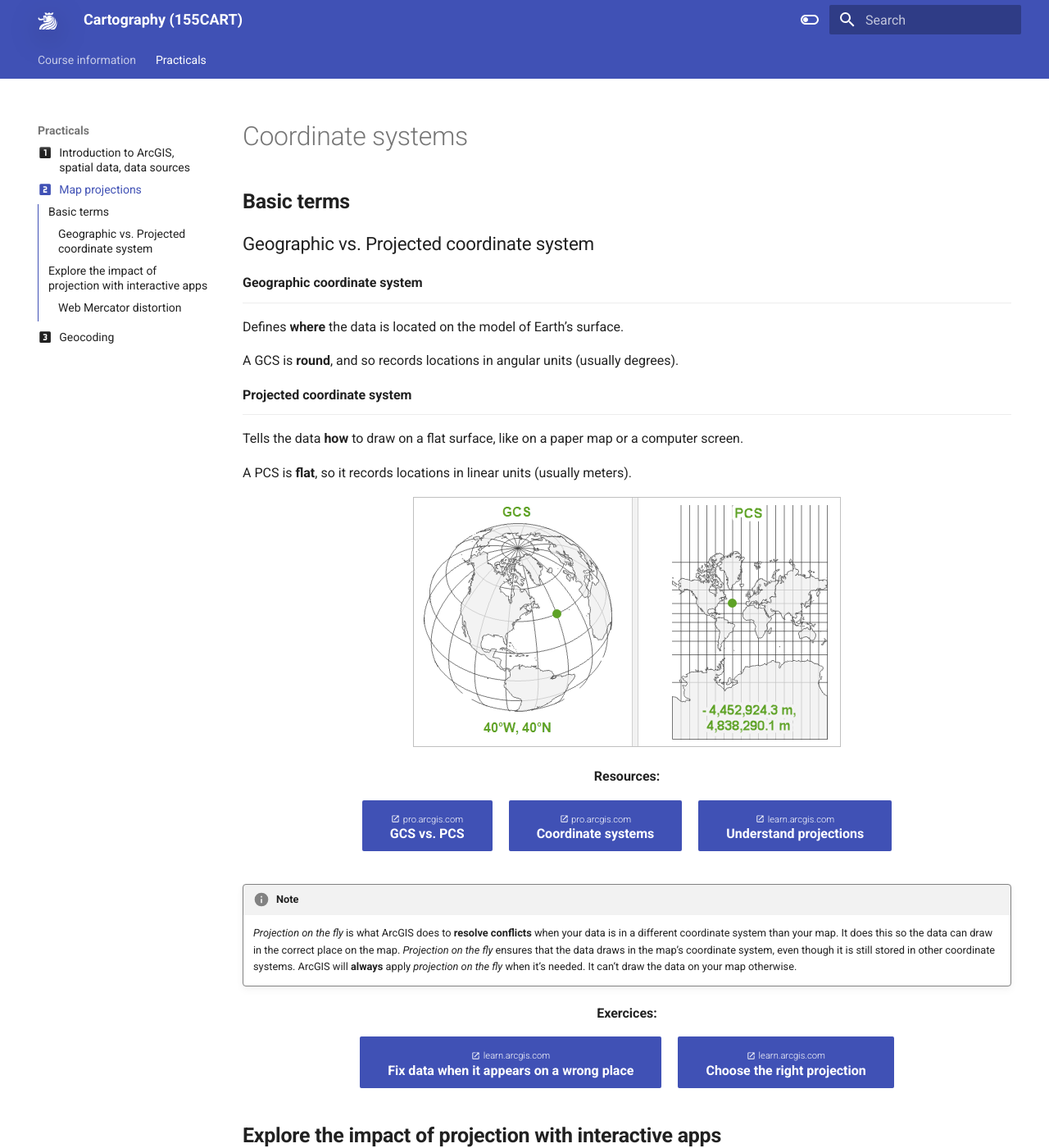
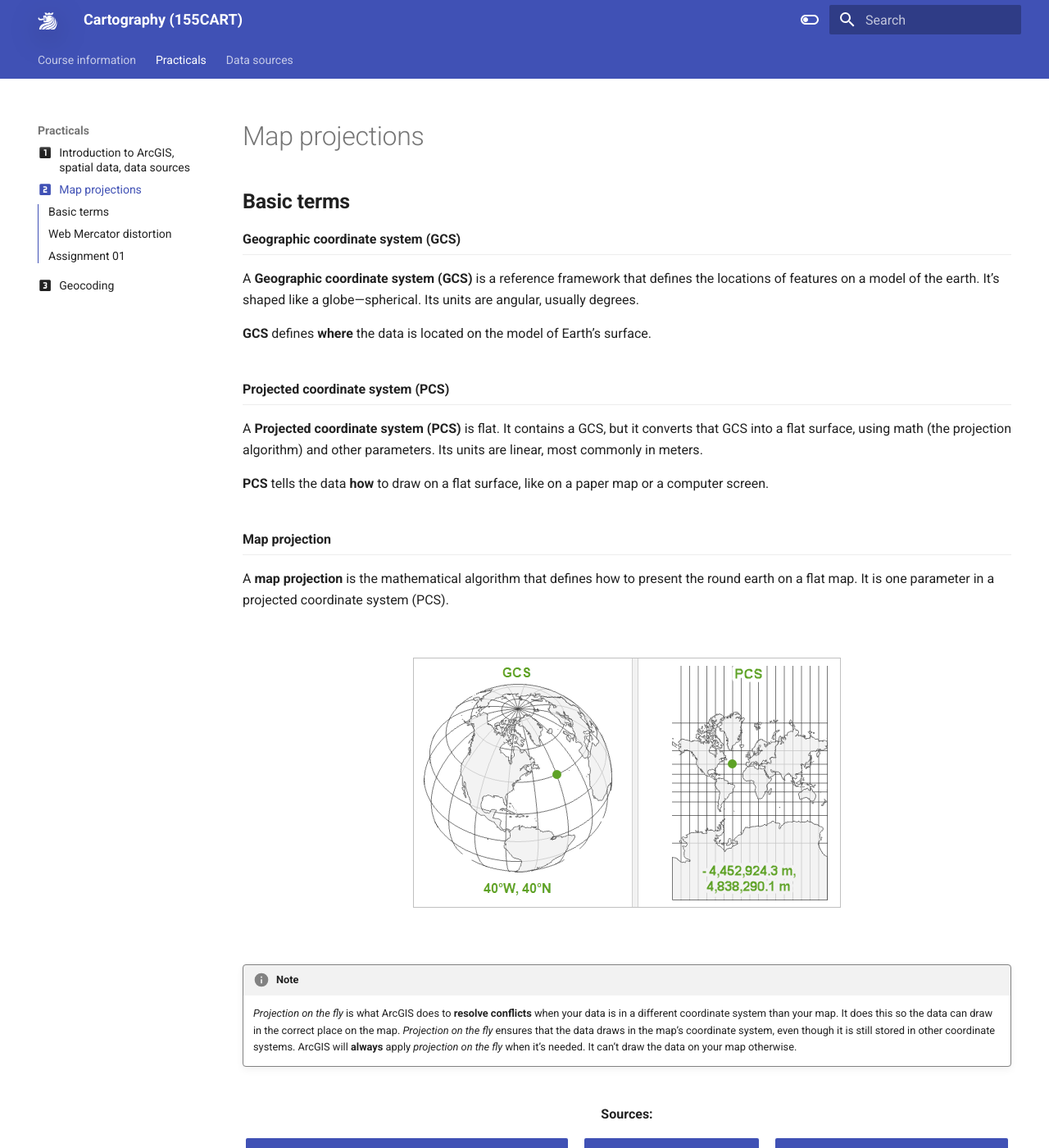
Before and after one commit to k155cvut/cart, an MkDocs documentation site: the page built from docs/practicals/MapProjections.md, in a window 1280 px wide and 1400 px high. Shown: the whole window at 82% size. Built offline with MkDocs 1.6.1 and Material for MkDocs 9.7.7, drawn with Linux system fonts in a browser that asks for light colours; some of the changed text lies outside the part shown.

Commit message:
MapProjection and DataSources edit

```diff
--- a/docs/practicals/MapProjections.md
+++ b/docs/practicals/MapProjections.md
@@ -3,52 +3,57 @@ icon: material/numeric-2-box
 title: Practical 2
 ---
 
-# Coordinate systems
+# Map projections
 
 ## Basic terms
 
-### Geographic vs. Projected coordinate system
-
 <div class="grid_container">
   <div class="grid_item" style="flex:1 1 300px;">
-    <strong>Geographic coordinate system</strong>
-    <hr style="margin:10px 0 !important;">
-    <p>Defines <strong>where</strong> the data is located on the model of Earth’s surface.</p>
-    <p>A GCS is <strong>round</strong>, and so records locations in angular units (usually degrees).</p>
+    <strong>Geographic coordinate system (GCS)</strong>
+    <hr style="margin:5px 0 !important;">
+    <p> A <strong>Geographic coordinate system (GCS)</strong> is a reference framework that defines the locations of features on a model of the earth. It’s shaped like a globe—spherical. Its units are angular, usually degrees. </p>
+    <p><strong>GCS</strong> defines <strong>where</strong> the data is located on the model of Earth’s surface.</p>
   </div>
+  <br>
   <div class="grid_item" style="flex:1 1 300px;">
-    <strong>Projected coordinate system</strong>
-    <hr style="margin:10px 0 !important;">
-    <p>Tells the data <strong>how</strong> to draw on a flat surface, like on a paper map or a computer screen.</p>
-    <p>A PCS is <strong>flat</strong>, so it records locations in linear units (usually meters).</p>
+    <strong>Projected coordinate system (PCS)</strong>
+    <hr style="margin:5px 0 !important;">
+    <p> A <strong>Projected coordinate system (PCS)</strong> is flat. It contains a GCS, but it converts that GCS into a flat surface, using math (the projection algorithm) and other parameters. Its units are linear, most commonly in meters.</p>
+    <p><strong>PCS</strong> tells the data <strong>how</strong> to draw on a flat surface, like on a paper map or a computer screen.</p>
+  </div>
+  <br>
+  <div class="grid_item" style="flex:1 1 300px;">
+    <strong>Map projection</strong>
+    <hr style="margin:5px 0 !important;">
+    <p> A <strong>map projection</strong> is the mathematical algorithm that defines how to present the round earth on a flat map. It is one parameter in a projected coordinate system (PCS).</p>
   </div>
 </div>
+ <br>
 
 ![](../assets/cviceni2/CS.png){ .no-filter .off-glb}
 {: align=center}
 
-**Resources:**
-{: align=center }
-
-[<span>pro.arcgis.com</span><br>GCS vs. PCS](https://www.esri.com/arcgis-blog/products/arcgis-pro/mapping/gcs_vs_pcs/){ .md-button .md-button--primary .server_name .external_link_icon_small target="\_blank"}
-[<span>pro.arcgis.com</span><br>Coordinate systems](https://www.esri.com/arcgis-blog/products/arcgis-pro/mapping/coordinate-systems-difference/){ .md-button .md-button--primary .server_name .external_link_icon_small target="\_blank"}
-[<span>learn.arcgis.com</span><br>Understand projections](https://learn.arcgis.com/en/projects/choose-the-right-projection/#understand-projections){ .md-button .md-button--primary .server_name .external_link_icon_small target="\_blank"}
-{: .button_array}
-
+<br>
 !!! note-grey "Note"
 
     *Projection on the fly* is what ArcGIS does to **resolve conflicts** when your data is in a different coordinate system than your map. It does this so the data can draw in the correct place on the map. *Projection on the fly* ensures that the data draws in the map’s coordinate system, even though it is still stored in other coordinate systems. ArcGIS will **always** apply *projection on the fly* when it’s needed. It can’t draw the data on your map otherwise.
+<br>
+**Sources:**
+{: align=center }
 
-**Exercices:**
+[<span>pro.arcgis.com</span><br>Geographic vs Projected Coordinate Systems](https://www.esri.com/arcgis-blog/products/arcgis-pro/mapping/gcs_vs_pcs/){ .md-button .md-button--primary .server_name .external_link_icon_small target="\_blank"}
+[<span>pro.arcgis.com</span><br>Coordinate Systems](https://www.esri.com/arcgis-blog/products/arcgis-pro/mapping/coordinate-systems-difference/){ .md-button .md-button--primary .server_name .external_link_icon_small target="\_blank"}
+[<span>learn.arcgis.com</span><br>Map projections in ArcGIS Pro](https://storymaps.arcgis.com/stories/ea0519db9c184d7e84387924c84b703f){ .md-button .md-button--primary .server_name .external_link_icon_small target="\_blank"}
+{: .button_array}
+
+**Learn more:**
 {: align=center }
 
 [<span>learn.arcgis.com</span><br>Fix data when it appears on a wrong place](https://learn.arcgis.com/en/projects/fix-data-when-it-appears-in-the-wrong-place/){ .md-button .md-button--primary .server_name .external_link_icon_small target="\_blank"}
 [<span>learn.arcgis.com</span><br>Choose the right projection](https://learn.arcgis.com/en/projects/choose-the-right-projection/){ .md-button .md-button--primary .server_name .external_link_icon_small target="\_blank"}
 {: .button_array}
 
-## Explore the impact of projection with interactive apps
-
-### Web Mercator distortion
+## Web Mercator distortion
 
 The Web Mercator projection, an adapted version of the Mercator projection, has become the default map projection for web mapping. Unlike its predecessor, it employs a spherical formula consistently across all scales. Major online map providers, such as Google Maps, CARTO, Mapbox, OpenStreetMap, Esri, and others, widely employ this projection.
 
@@ -57,3 +62,51 @@ The primary advantage of the Mercator projection, and consequently the Web Merca
 <iframe style="filter:none !important;margin-top:.6rem;" width="100%" height="500" frameborder="0" allowfullscreen src="https://www.thetruesize.com/#?borders=1~!MTU2ODg0MjU.NDY3MTc3NQ*MzEyNTI5MDA(NjIzOTIyOA~!CONTIGUOUS_US*MTAwMjQwNzU.MjUwMjM1MTc(MTc1)MQ~!IN*NTI2NDA1MQ.Nzg2MzQyMQ)MA~!CN*OTkyMTY5Nw.NzMxNDcwNQ(MjI1)Mg"></iframe>
 
 <iframe style="filter:none !important;margin-top:.6rem;" width="100%" height="500" frameborder="0" allowfullscreen src="https://developers.arcgis.com/javascript/latest/sample-code/client-projection/live/"></iframe>
+
+## Assignment 01
+!!! abstract "Shapes of Iceland"
+    **TASK:**
+
+    Make a map showing distortions and area of Iceland in following projections:
+
+    - Goode Homolosine
+    - Bonne
+    - Winkel–Tripel
+    - Mollweide
+    - Cube
+    - Spilhaus
+    - Robinson
+    - Fuller
+    - Plate Carée
+    - Mercator
+
+    <br>
+    Your map should look similar to this [map](https://blogs.egu.eu/divisions/cr/2023/06/16/it-aint-easy-being-greenland/).
+
+    <br>
+    In technical report answer following questions:
+
+    - Which projection distorts the shape of Iceland the most/the less? Compare the total area of Iceland in these projections with its actual size.
+
+    <br>
+    **DATA SOURCES:**
+
+      [:material-download: Natural Earth (States/Provinces, 1:50m) :material-layers:](https://www.naturalearthdata.com/http//www.naturalearthdata.com/download/50m/cultural/ne_50m_admin_1_states_provinces.zip){ .md-button .md-button--primary .button_smaller }
+      {: .button_array style="justify-content:flex-start;"}
+
+
+    **SUBMISSION FORM:**
+
+    - technical report + 1 map in PDF format
+
+    <br>
+    **INSTRUCTIONS:**
+
+    - Set the projection of Map *(Properties-Coordinate Systems)* and add *states_provinces* layer.
+    - Use *Definition Query *to filter the features to work only with your area of interest.
+    - Use optional symbolization of the layer.
+    -	Duplicate the original map and create 9 more maps and change the projection in each map to a different one.
+    - Add all map frames to layout and make sure each has the same scale (1:10,000,000).
+    - In *New Layout* (A3 Portrait) insert the Map Title, Scale and Credits
+    - Label each shape with the name of the map projection used.
+    - Export *Layout* in PDF Format
--- a/mkdocs.yml
+++ b/mkdocs.yml
@@ -5,6 +5,7 @@ nav:
       - Introduction to ArcGIS, spatial data, data sources: practicals/Introduction.md
       - Map projections: practicals/MapProjections.md
       - Geocoding: practicals/Geocoding.md
+  - Data sources: DataSources.md
 plugins:
   - search
   - glightbox:
```
Also changed, not shown: docs/DataSources.md (added, +83 -0 lines), docs/data.md (deleted, +0 -76 lines), docs/assets/DataSources/AddData_AGOL.png (added).
